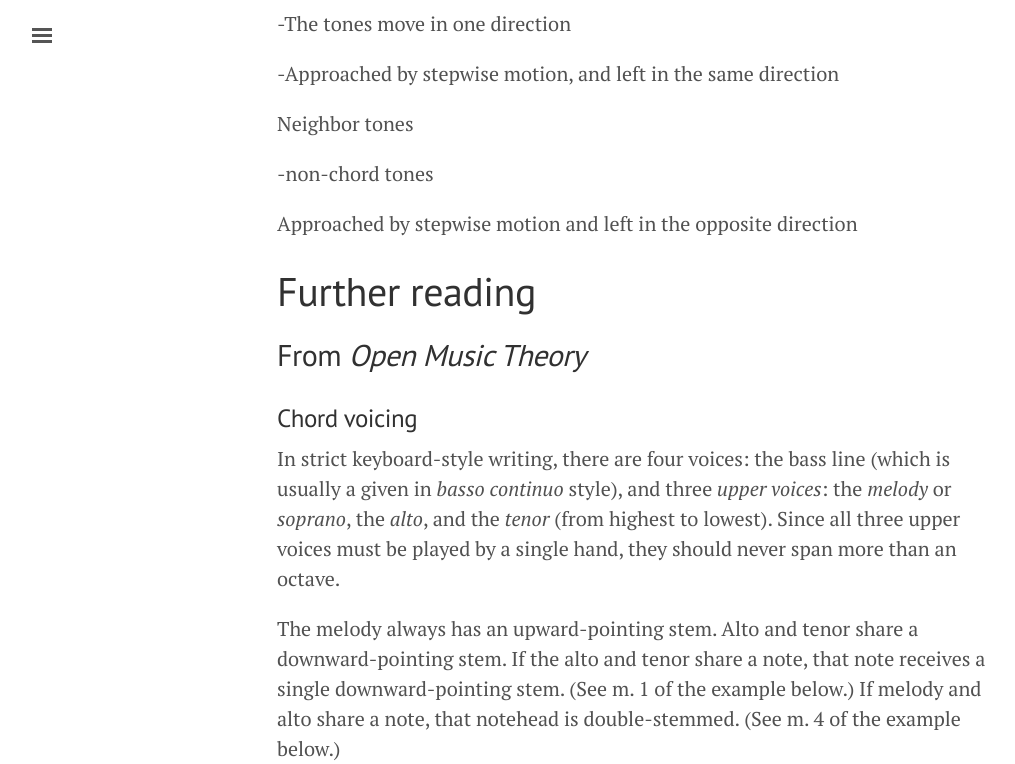
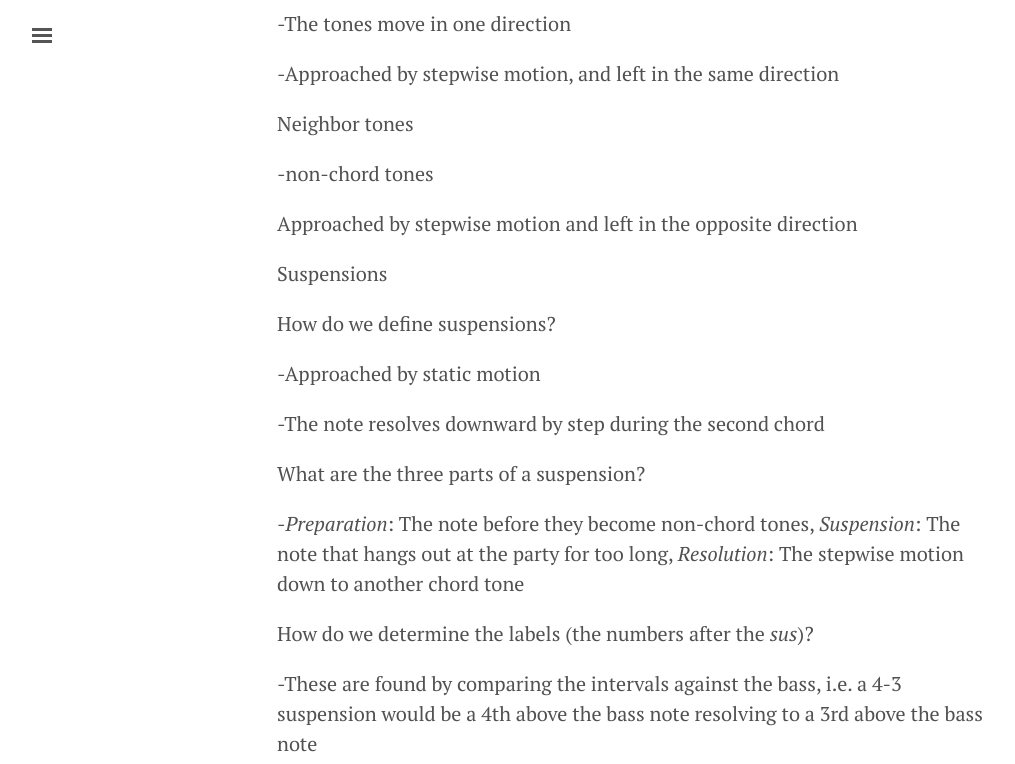
Before and after one commit to intmus/inttheory19-20, a Jekyll site: the page built from _06-intro-harmonic/b2-diafuncvoicelead.md, in a window 1280 px wide and 1400 px high, scrolled down 711 px, cut to the strip 0-764 px from the top of the window. Shown: the whole strip, without its empty margins (3-1018 px from the left). Built offline with Jekyll 4.4.1, drawn with Linux system fonts in a browser that asks for light colours; some of the changed text lies outside the part shown.

Commit message:
Update b2-diafuncvoicelead.md

```diff
--- a/_06-intro-harmonic/b2-diafuncvoicelead.md
+++ b/_06-intro-harmonic/b2-diafuncvoicelead.md
@@ -28,6 +28,24 @@ Neighbor tones
 -non-chord tones
 
 Approached by stepwise motion and left in the opposite direction
+
+Suspensions
+
+How do we define suspensions?
+
+-Approached by static motion
+
+-The note resolves downward by step during the second chord
+
+What are the three parts of a suspension?
+
+-*Preparation*: The note before they become non-chord tones, *Suspension*: The note that hangs out at the party for too long, *Resolution*: The stepwise motion down to another chord tone
+
+How do we determine the labels (the numbers after the *sus*)?
+
+-These are found by comparing the intervals against the bass, i.e. a 4-3 suspension would be a 4th above the bass note resolving to a 3rd above the bass note
+
+-When the suspension is in the bass, the suspension label becomes larger, not smaller. It is measured against the most dissonant voice, typically a second which would lead to a 2-3 suspension. We measure against the most dissonant voice because of tradition, and also because we hear the dissonance moving much more than we hear the consonance remaining the same
 
 # Further reading
 
```
